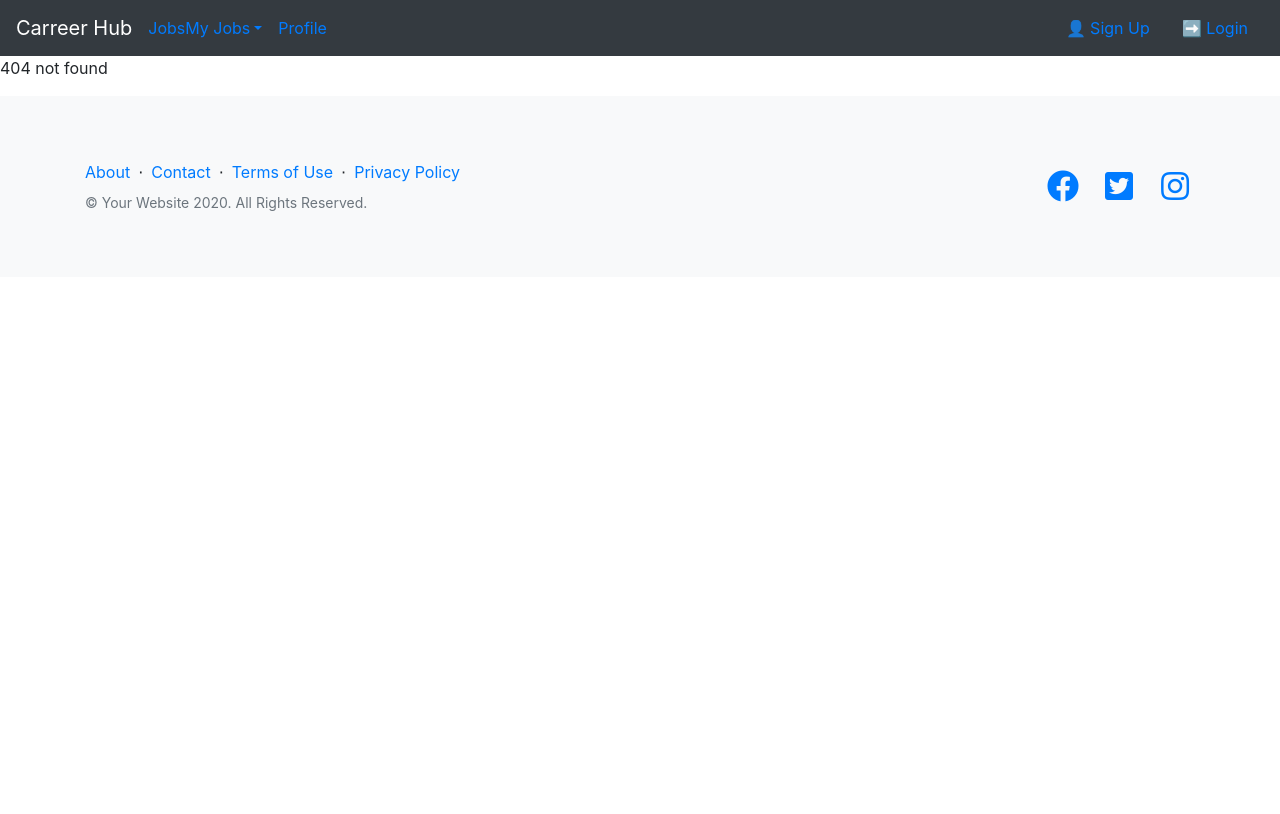
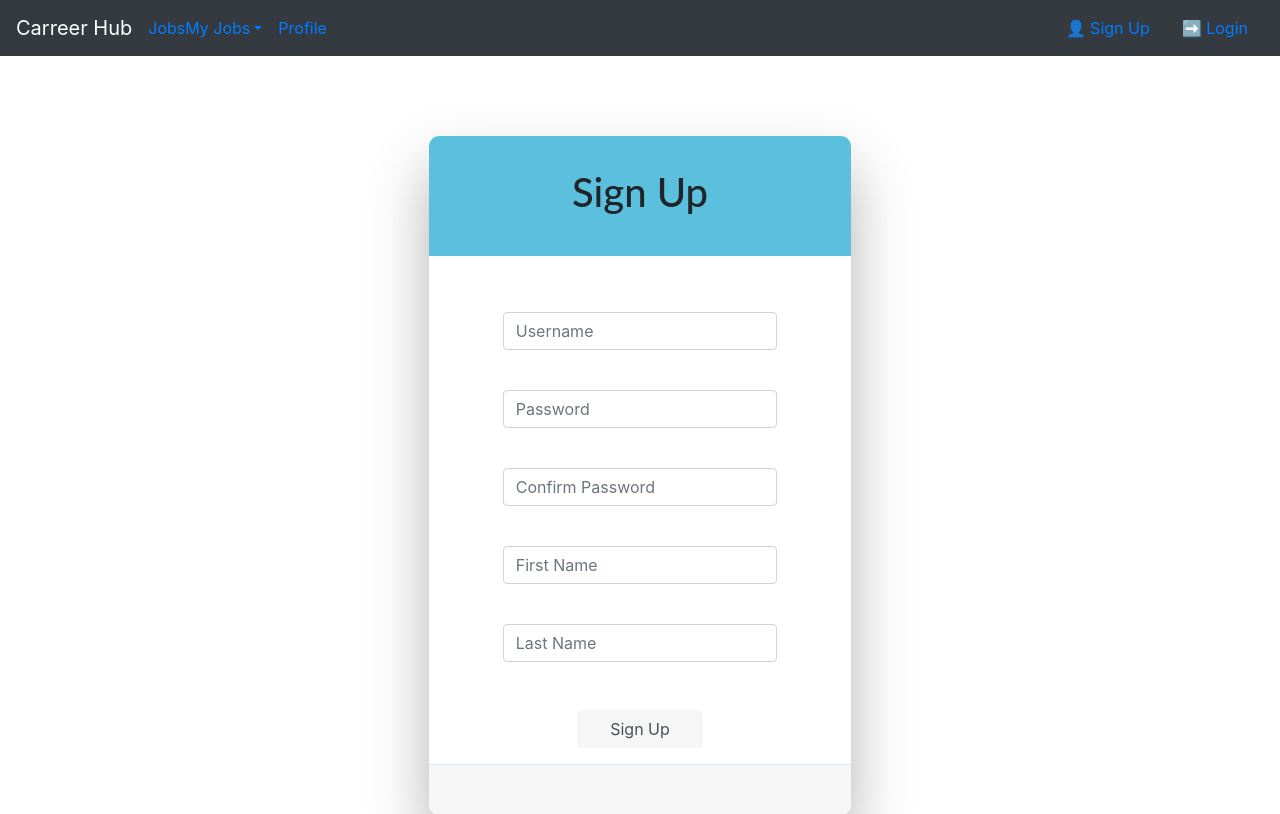
Before and after one commit to carlastjuste/job-hub, a React (Create React App) app in the folder client/: page /registrer in a window 1280 px wide. Before the commit this address had no page. Shown: the top 814 px of the page. Built offline with nearby package versions, Linux system fonts and the light colour scheme; some icons are missing.

Commit message:
Style registration form

```diff
--- a/client/src/App.js
+++ b/client/src/App.js
@@ -46,7 +46,7 @@ function App() {
          <JobList />
          </Route>
 
-         <Route exact path = "/registration">
+         <Route exact path = "/registrer">
          <RegistrationForm />
          </Route>
 
--- a/client/src/components/header.jsx
+++ b/client/src/components/header.jsx
@@ -28,9 +28,9 @@ class Header extends Component {
                     <li><a href="/profile" className="nav-item px-3">Profile</a></li>
                 </ul>
                 <ul class="navbar-nav ml-auto">
-                    <li ><a href="/registration"  className="nav-item px-3" ><span className="glyphicon glyphicon-user"></span> 👤  Sign Up</a></li>
+                    <li ><a href="/registrer"  className="nav-item px-3" ><span className="glyphicon glyphicon-user"></span> 👤  Sign Up</a></li>
                     <li ><a href="/login" className="nav-item px-3"><span className="glyphicon glyphicon-log-in"></span> ➡️   Login</a></li>
-                    </ul>
+                </ul>
 
                 </div>
                 </nav>
--- a/client/src/components/registrationForm.jsx
+++ b/client/src/components/registrationForm.jsx
@@ -6,9 +6,46 @@ class RegistrationForm extends Component {
     state = {  }
     render() {
         return (
-          <div>
-
+          <React.Fragment>
+          <div className="form">
+              <div className="form-header">
+                  <h1>Sign Up</h1>
+              </div>
+              <form>
+                      <div className="form-group">
+                          <label for="Username"></label>
+                          <input type="email" className="form-control" id="username" aria-describedby="emailHelp" placeholder="Username" />
+                          <small id="emailHelp" className="form-text text-muted"></small>
+                      </div>
+                      <div className="form-group">
+                          <label for="Username"></label>
+                          <input type="email" className="form-control" id="password" aria-describedby="emailHelp" placeholder="Password" />
+                          <small id="emailHelp" className="form-text text-muted"></small>
+                      </div>
+                      <div className="form-group">
+                          <label for="Username"></label>
+                          <input type="email" className="form-control" id="passwordconfirm" aria-describedby="emailHelp" placeholder="Confirm Password" />
+                          <small id="emailHelp" className="form-text text-muted"></small>
+                      </div>
+                      <div className="form-group">
+                          <label for="Username"></label>
+                          <input type="email" className="form-control" id="username" aria-describedby="emailHelp" placeholder="First Name" />
+                          <small id="emailHelp" className="form-text text-muted"></small>
+                      </div>
+                      <div className="form-group">
+                          <label for="Username"></label>
+                          <input type="email" className="form-control" id="username" aria-describedby="emailHelp" placeholder="Last Name" />
+                          <small id="emailHelp" className="form-text text-muted"></small>
+                      </div>
+                      <div className = "form-group">
+                          <input type="submit" className="form-control" id="sub-form" value="Sign Up" />
+                      </div>
+                      <div id="formFooter">
+                          <a className="underlineHover" href="#"></a>
+                      </div>
+              </form>
           </div>
+      </React.Fragment>
          );
     }
 }
```
